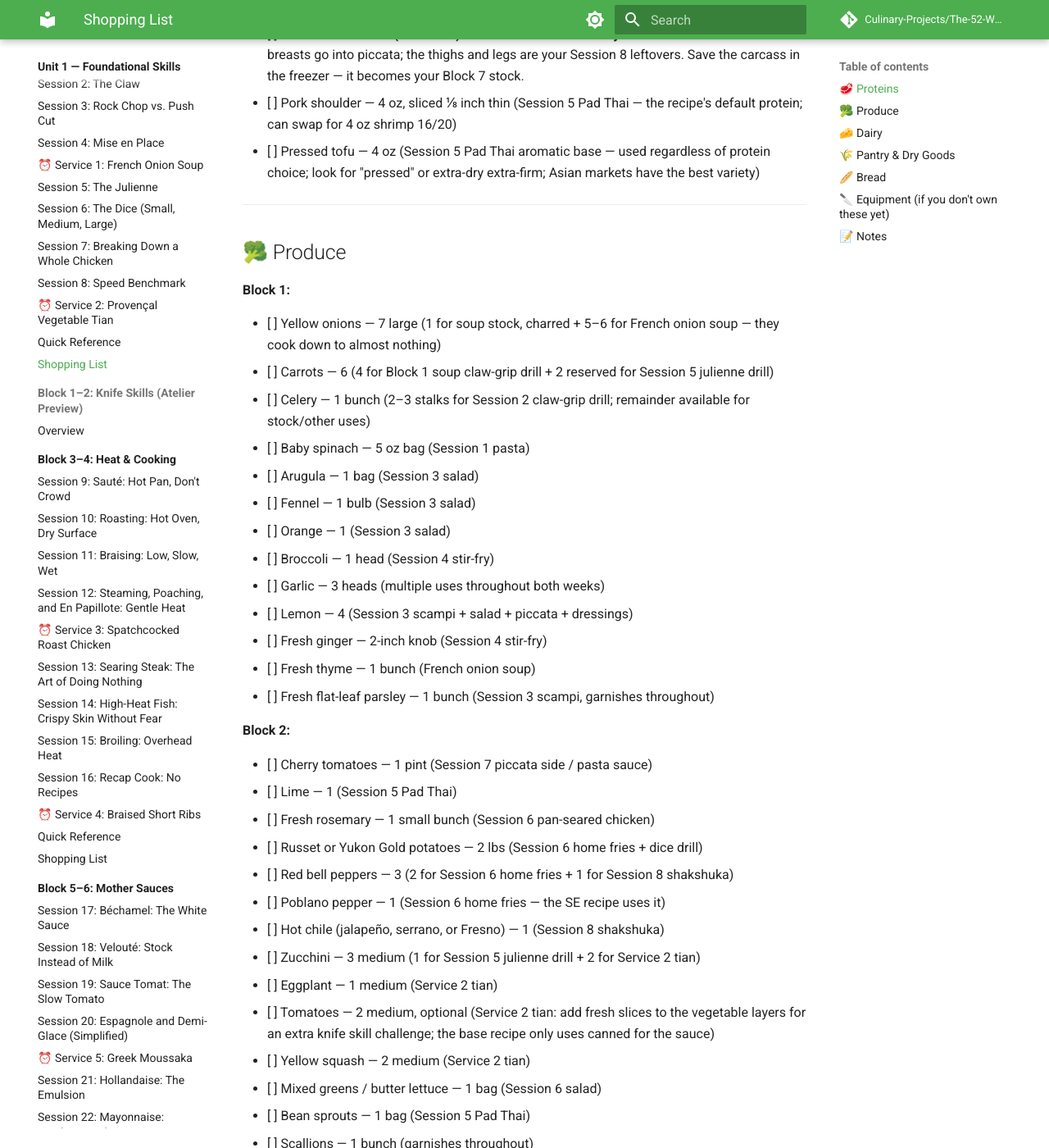
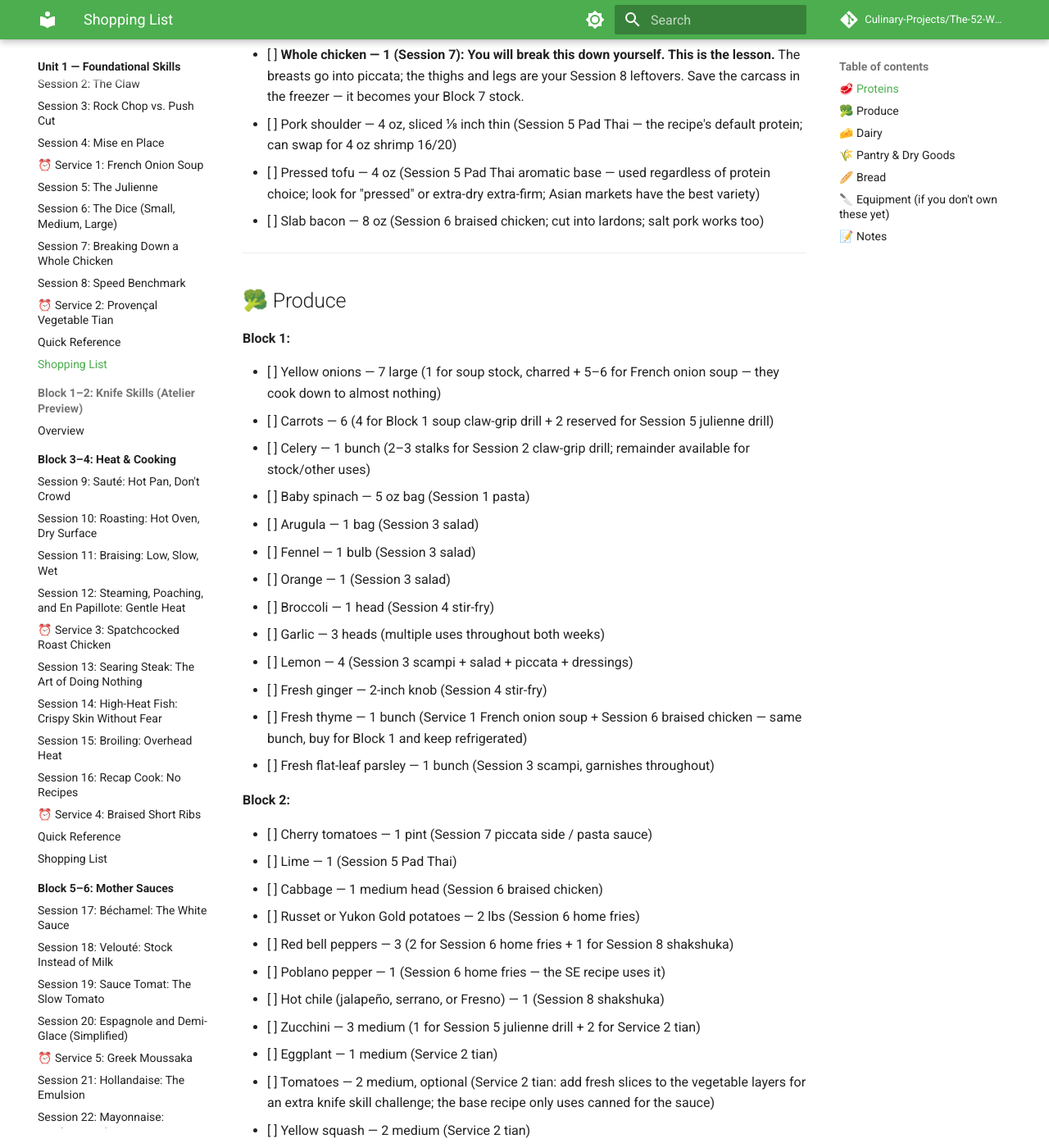
Before and after one commit to Culinary-Projects/The-52-Week-Culinary-Project, an MkDocs documentation site: the page built from docs/blocks/01-foundational-skills/01-02-knife-skills/shopping-list.md, in a window 1280 px wide and 1400 px high, scrolled down 830 px. Shown: the whole window at 82% size. Built offline with MkDocs 1.6.1 and Material for MkDocs 9.7.7, drawn with Linux system fonts in a browser that asks for light colours; comment, search, counter and statistics services are not loaded; some of the changed text lies outside the part shown.

Commit message:
Session 6: swap chicken to Kenji cabbage/bacon braise, fix dice drill
- Recipe: 'Crispy Pan-Seared Chicken Thighs' → 'Crispy Braised Chicken
  Thighs With Cabbage and Bacon' (Kenji / Serious Eats) per feedback
- Skill: remove wasteful deliberate-mixed-cuts experiment; replaced with
  watch-first-then-cut-uniform approach
- Component table: combined protein+veg row (it's one pan), salad optional
- Added timing note: start chicken first, oven 45 min, then do potatoes
- Shopping list: add slab bacon, cabbage, whole-grain mustard, apple cider
  vinegar; remove rosemary (was for old recipe); update thyme note to cover
  both FOS and braised chicken; update potato note; mark salad optional

```diff
--- a/docs/blocks/01-foundational-skills/01-02-knife-skills/shopping-list.md
+++ b/docs/blocks/01-foundational-skills/01-02-knife-skills/shopping-list.md
@@ -17,10 +17,11 @@
 - [ ] Boneless, skinless chicken breasts — 1 lb (Session 2, for soup)
 - [ ] Large shrimp (16/20 count), peeled and deveined — 1 lb (Session 3 scampi)
 - [ ] Flank steak or beef sirloin — 1 lb, thinly sliced (Session 4, stir-fry)
-- [ ] Bone-in, skin-on chicken thighs — 6 pieces (Session 6 + Friday leftovers)
+- [ ] Bone-in, skin-on chicken thighs — 6 pieces (Session 6 braised chicken + Session 8 shakshuka leftovers)
 - [ ] **Whole chicken — 1 (Session 7): You will break this down yourself. This is the lesson.** The breasts go into piccata; the thighs and legs are your Session 8 leftovers. Save the carcass in the freezer — it becomes your Block 7 stock.
 - [ ] Pork shoulder — 4 oz, sliced ⅛ inch thin (Session 5 Pad Thai — the recipe's default protein; can swap for 4 oz shrimp 16/20)
 - [ ] Pressed tofu — 4 oz (Session 5 Pad Thai aromatic base — used regardless of protein choice; look for "pressed" or extra-dry extra-firm; Asian markets have the best variety)
+- [ ] Slab bacon — 8 oz (Session 6 braised chicken; cut into lardons; salt pork works too)
 
 ---
 
@@ -39,15 +40,15 @@
 - [ ] Garlic — 3 heads (multiple uses throughout both weeks)
 - [ ] Lemon — 4 (Session 3 scampi + salad + piccata + dressings)
 - [ ] Fresh ginger — 2-inch knob (Session 4 stir-fry)
-- [ ] Fresh thyme — 1 bunch (French onion soup)
+- [ ] Fresh thyme — 1 bunch (Service 1 French onion soup + Session 6 braised chicken — same bunch, buy for Block 1 and keep refrigerated)
 - [ ] Fresh flat-leaf parsley — 1 bunch (Session 3 scampi, garnishes throughout)
 
 **Block 2:**
 
 - [ ] Cherry tomatoes — 1 pint (Session 7 piccata side / pasta sauce)
 - [ ] Lime — 1 (Session 5 Pad Thai)
-- [ ] Fresh rosemary — 1 small bunch (Session 6 pan-seared chicken)
-- [ ] Russet or Yukon Gold potatoes — 2 lbs (Session 6 home fries + dice drill)
+- [ ] Cabbage — 1 medium head (Session 6 braised chicken)
+- [ ] Russet or Yukon Gold potatoes — 2 lbs (Session 6 home fries)
 - [ ] Red bell peppers — 3 (2 for Session 6 home fries + 1 for Session 8 shakshuka)
 - [ ] Poblano pepper — 1 (Session 6 home fries — the SE recipe uses it)
 - [ ] Hot chile (jalapeño, serrano, or Fresno) — 1 (Session 8 shakshuka)
@@ -96,8 +97,10 @@
 - [ ] Sweet preserved radish, pre-minced (chai poh) — 1 package (Session 5 Pad Thai aromatic; Asian grocery — **sweet version, not salty**)
 - [ ] Cornstarch — 1 box (stir-fry velveting)
 - [ ] All-purpose flour — 1 bag (Session 7 piccata dredge)
-- [ ] Dijon mustard — 1 jar (Session 6 vinaigrette + general use)
-- [ ] Red wine vinegar — 1 bottle (Session 6 vinaigrette)
+- [ ] Whole-grain mustard — 1 jar (Session 6 braised chicken sauce)
+- [ ] Dijon mustard — 1 jar (Session 6 optional vinaigrette + general use)
+- [ ] Apple cider vinegar — 1 bottle (Session 6 braised chicken)
+- [ ] Red wine vinegar — 1 bottle (Session 6 optional vinaigrette)
 - [ ] Roasted peanuts — 1 bag (Pad Thai garnish)
 - [ ] Capers — 1 jar (Session 7 piccata)
 - [ ] Cumin, smoked paprika, dried chili flakes, ground coriander (Session 8 shakshuka)
```
Also changed, not shown: docs/blocks/01-foundational-skills/01-02-knife-skills/session-6-the-dice-small-medium-large.md (+6 -4 lines).
